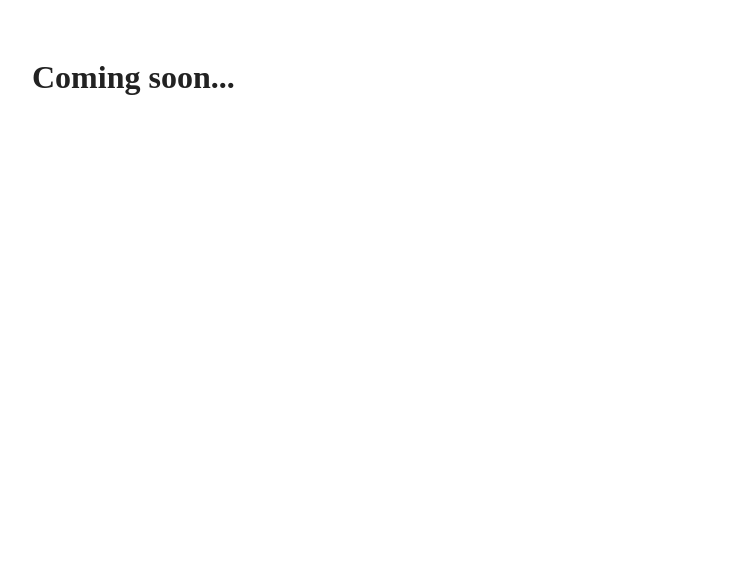
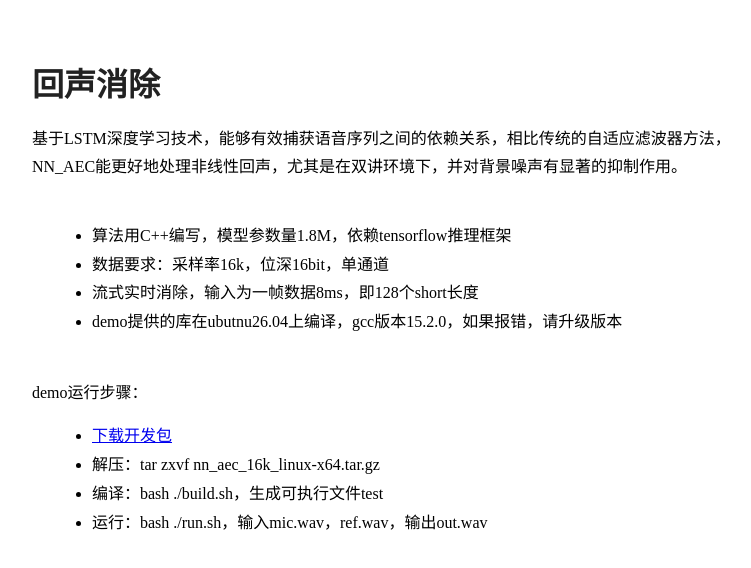
Before and after one commit to SmartEmbedAI/SmartEmbedAI.github.io, a plain HTML site: page aec.html in a window 1280 px wide. Shown: the whole page, without its empty margins (6-757 px from the left). Drawn offline with Linux system fonts and the light colour scheme.

Commit message:
Enhance aec.html with NN_AEC details and instructions
Updated the content of aec.html to include details about the NN_AEC algorithm, its requirements, and demo instructions.

```diff
--- a/aec.html
+++ b/aec.html
@@ -13,7 +13,29 @@ p{line-height:1.7;margin:8px 0}
 </head>
 <body>
 
-<h1>Coming soon...</h1>
+<h1>回声消除</h1>
+
+<p>基于LSTM深度学习技术，能够有效捕获语音序列之间的依赖关系，相比传统的自适应滤波器方法，<br>
+NN_AEC能更好地处理非线性回声，尤其是在双讲环境下，并对背景噪声有显著的抑制作用。</p><br>
+
+<ul>
+<li>算法用C++编写，模型参数量1.8M，依赖tensorflow推理框架</li>
+<li>数据要求：采样率16k，位深16bit，单通道</li>
+<li>流式实时消除，输入为一帧数据8ms，即128个short长度</li>
+<li>demo提供的库在ubutnu26.04上编译，gcc版本15.2.0，如果报错，请升级版本</li>
+</ul>
+
+<br>
+
+<p>demo运行步骤：</p>
+
+<ul>
+<li><a href="https://github.com/SmartEmbedAI/SmartEmbedAI.github.io/releases/download/nn_aec/nn_aec_16k_linux-x64.tar.gz">下载开发包</a></li>
+<li>解压：tar zxvf nn_aec_16k_linux-x64.tar.gz</li>
+<li>编译：bash ./build.sh，生成可执行文件test</li>
+<li>运行：bash ./run.sh，输入mic.wav，ref.wav，输出out.wav</li>
+</ul>
+
 
 </body>
 </html>
```
